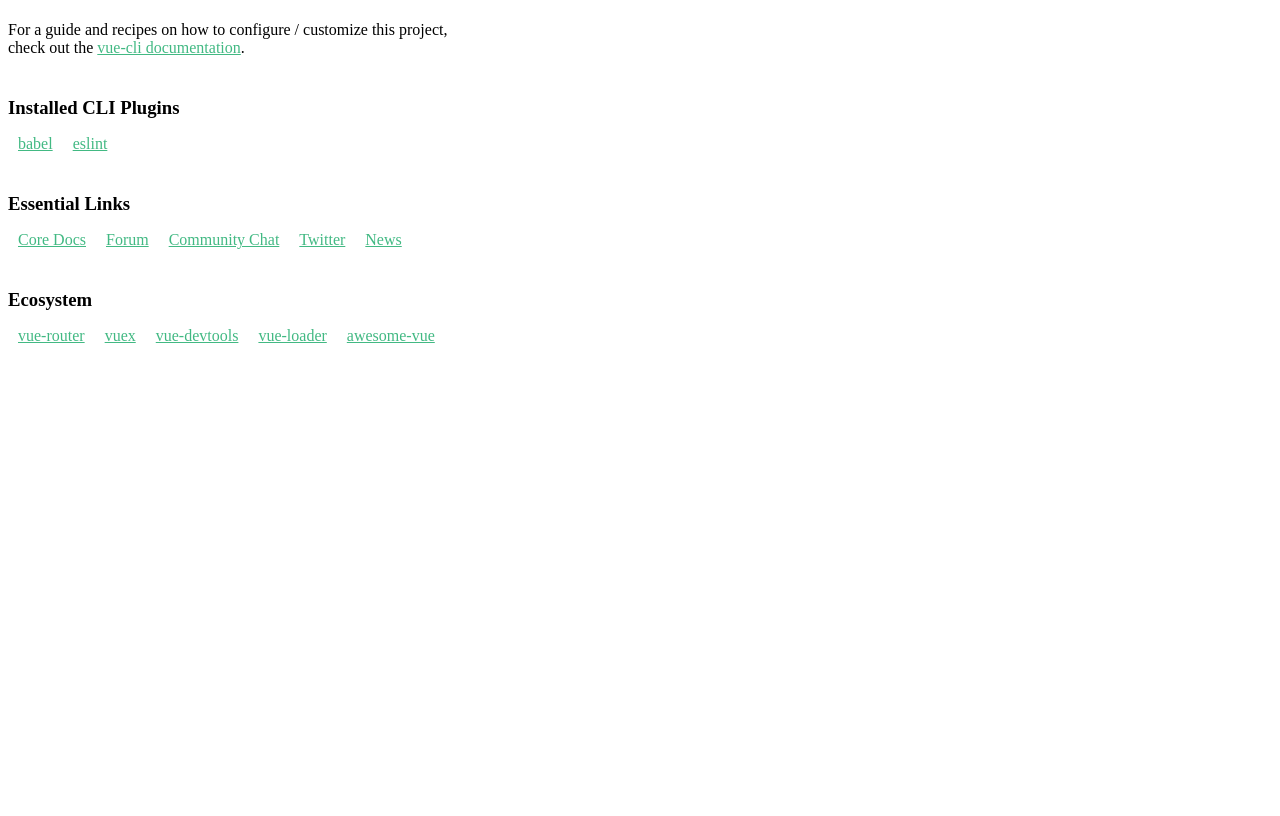
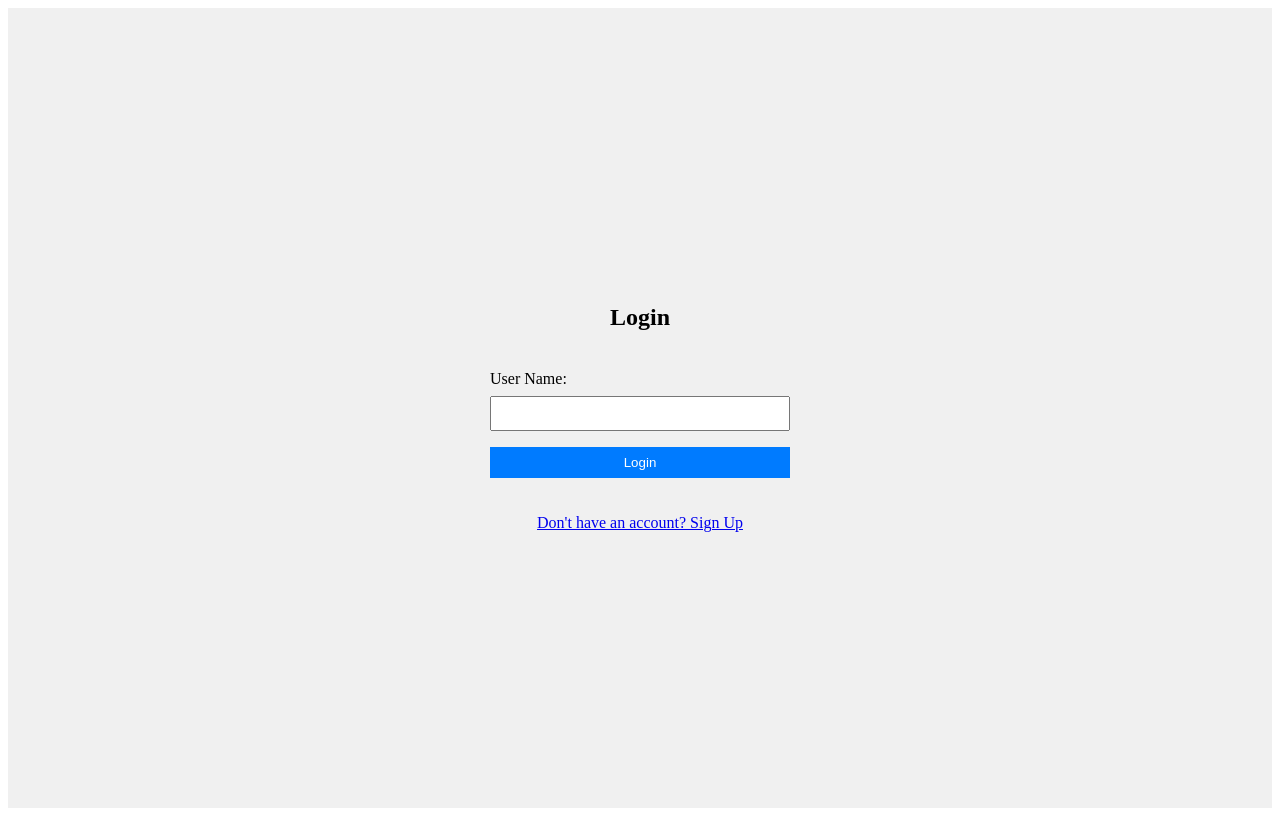
Before and after one commit to abdullahwarraich/face-detection-app, a Vue app in the folder frontend/: page / in a window 1280 px wide. Built offline with nearby package versions, Linux system fonts and the light colour scheme.

Commit message:
implemented basic HTML structure for login and signup pages without functionality

```diff
--- a/frontend/src/components/HelloWorld.vue
+++ /dev/null
@@ -1,58 +0,0 @@
-<template>
-  <div class="hello">
-    <h1>{{ msg }}</h1>
-    <p>
-      For a guide and recipes on how to configure / customize this project,<br>
-      check out the
-      <a href="https://cli.vuejs.org" target="_blank" rel="noopener">vue-cli documentation</a>.
-    </p>
-    <h3>Installed CLI Plugins</h3>
-    <ul>
-      <li><a href="https://github.com/vuejs/vue-cli/tree/dev/packages/%40vue/cli-plugin-babel" target="_blank" rel="noopener">babel</a></li>
-      <li><a href="https://github.com/vuejs/vue-cli/tree/dev/packages/%40vue/cli-plugin-eslint" target="_blank" rel="noopener">eslint</a></li>
-    </ul>
-    <h3>Essential Links</h3>
-    <ul>
-      <li><a href="https://vuejs.org" target="_blank" rel="noopener">Core Docs</a></li>
-      <li><a href="https://forum.vuejs.org" target="_blank" rel="noopener">Forum</a></li>
-      <li><a href="https://chat.vuejs.org" target="_blank" rel="noopener">Community Chat</a></li>
-      <li><a href="https://twitter.com/vuejs" target="_blank" rel="noopener">Twitter</a></li>
-      <li><a href="https://news.vuejs.org" target="_blank" rel="noopener">News</a></li>
-    </ul>
-    <h3>Ecosystem</h3>
-    <ul>
-      <li><a href="https://router.vuejs.org" target="_blank" rel="noopener">vue-router</a></li>
-      <li><a href="https://vuex.vuejs.org" target="_blank" rel="noopener">vuex</a></li>
-      <li><a href="https://github.com/vuejs/vue-devtools#vue-devtools" target="_blank" rel="noopener">vue-devtools</a></li>
-      <li><a href="https://vue-loader.vuejs.org" target="_blank" rel="noopener">vue-loader</a></li>
-      <li><a href="https://github.com/vuejs/awesome-vue" target="_blank" rel="noopener">awesome-vue</a></li>
-    </ul>
-  </div>
-</template>
-
-<script>
-export default {
-  name: 'HelloWorld',
-  props: {
-    msg: String
-  }
-}
-</script>
-
-<!-- Add "scoped" attribute to limit CSS to this component only -->
-<style scoped>
-h3 {
-  margin: 40px 0 0;
-}
-ul {
-  list-style-type: none;
-  padding: 0;
-}
-li {
-  display: inline-block;
-  margin: 0 10px;
-}
-a {
-  color: #42b983;
-}
-</style>
--- /dev/null
+++ b/frontend/src/pages/LoginPage.vue
@@ -0,0 +1,71 @@
+<template>
+  <div class="login-container">
+    <h2>Login</h2>
+    <form @submit.prevent="login" class="login-form">
+      <label for="userName">User Name:</label>
+      <input v-model="userName" type="text" id="userName" required>
+
+      <button type="submit">Login</button>
+    </form>
+    <router-link to="/signup">Don't have an account? Sign Up</router-link>
+  </div>
+</template>
+
+<script>
+
+export default {
+  data() {
+    return {
+      userName: '',
+    };
+  },
+  methods: {
+  },
+};
+</script>
+
+<style scoped>
+/* Styling for centering the login form within the viewport */
+.login-container {
+  display: flex;
+  flex-direction: column;
+  align-items: center;
+  justify-content: center;
+  height: 100vh;
+  background-color: #f0f0f0;
+  /* Background color for the login container */
+}
+
+/* Styling for the login form */
+.login-form {
+  max-width: 300px;
+  width: 100%;
+  margin: 20px;
+}
+
+/* Styling for labels, input fields, and buttons */
+label {
+  display: block;
+  margin-bottom: 8px;
+}
+
+input,
+button {
+  width: 100%;
+  box-sizing: border-box;
+  padding: 8px;
+  margin-bottom: 16px;
+}
+
+/* Styling for the login button */
+button {
+  background-color: #007bff;
+  color: #fff;
+  border: none;
+  cursor: pointer;
+}
+
+button:hover {
+  background-color: #0056b3;
+}
+</style>
--- /dev/null
+++ b/frontend/src/pages/SignupPage.vue
@@ -0,0 +1,69 @@
+<template>
+    <div class="signup-container">
+        <h2>Sign Up</h2>
+        <form @submit.prevent="signup" class="signup-form">
+            <label for="userName">User Name:</label>
+            <input v-model="userName" type="text" id="userName" required>
+            <button type="submit">Sign Up</button>
+        </form>
+        <router-link to="/">Already have an account? Log In</router-link>
+    </div>
+</template>
+
+<script>
+
+export default {
+    data() {
+        return {
+            userName: '',
+        };
+    },
+    methods: {
+    },
+};
+</script>
+
+<style scoped>
+/* Styling for centering the sign-up form within the viewport */
+.signup-container {
+    display: flex;
+    flex-direction: column;
+    align-items: center;
+    justify-content: center;
+    height: 100vh;
+    background-color: #f0f0f0;
+}
+
+/* Styling for the sign-up form */
+.signup-form {
+    max-width: 300px;
+    width: 100%;
+    margin: 20px;
+}
+
+/* Styling for labels, input fields, and buttons */
+label {
+    display: block;
+    margin-bottom: 8px;
+}
+
+input,
+button {
+    width: 100%;
+    box-sizing: border-box;
+    padding: 8px;
+    margin-bottom: 16px;
+}
+
+/* Styling for the login button */
+button {
+    background-color: #007bff;
+    color: #fff;
+    border: none;
+    cursor: pointer;
+}
+
+button:hover {
+    background-color: #0056b3;
+}
+</style>
--- a/frontend/src/router/index.js
+++ b/frontend/src/router/index.js
@@ -1,9 +1,15 @@
 import { createRouter, createWebHistory } from "vue-router";
-import HelloWorld from '@/components/HelloWorld.vue'
+import Login from "@/pages/LoginPage.vue";
+import SignUp from "@/pages/SignupPage.vue";
 
 // Defining routes for the application
 const routes = [
-  { path: "/", component: HelloWorld },
+  { path: "/", component: Login },
+  {
+    path: "/signup",
+    name: "signup",
+    component: SignUp,
+  },
 ];
 
 // Creating the router instance
```
